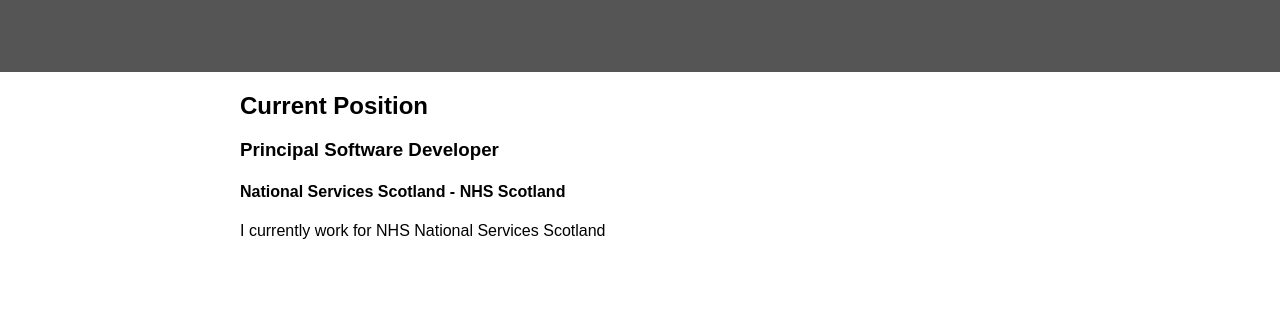
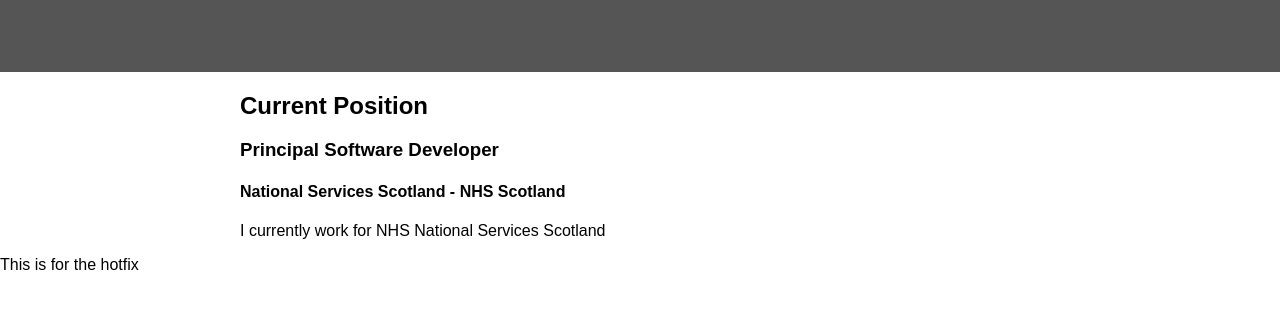
Before and after one commit to boabbysixkiller/CV, a plain HTML site: page index.html in a window 1280 px wide. Shown: the part 129-438 px from the top of the page. Drawn offline with Linux system fonts and the light colour scheme.

Commit message:
text added for hotfix

```diff
--- a/index.html
+++ b/index.html
@@ -26,6 +26,9 @@
             <h4>National Services Scotland - NHS Scotland</h4>
             <p>I currently work for NHS National Services Scotland</p>
         </main>
+		<div>
+			This is for the hotfix
+		</div>
 
 
     </body>
```
